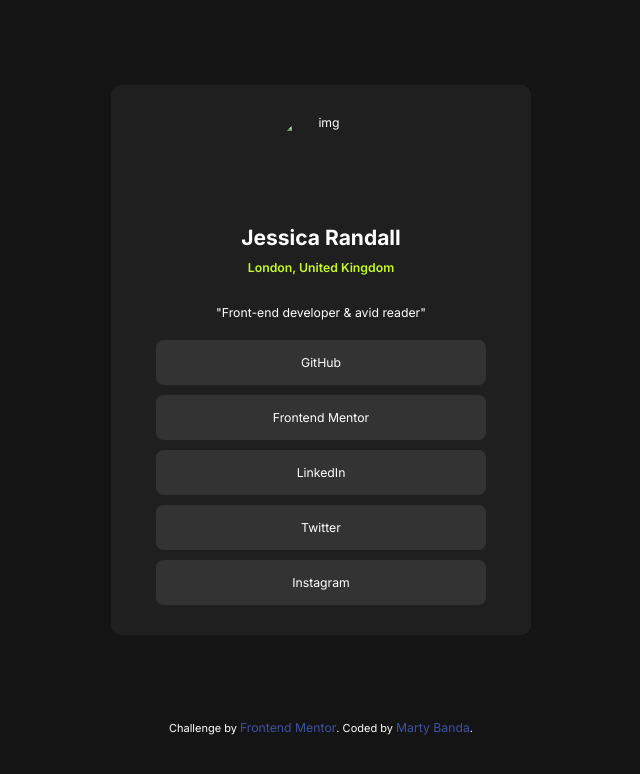
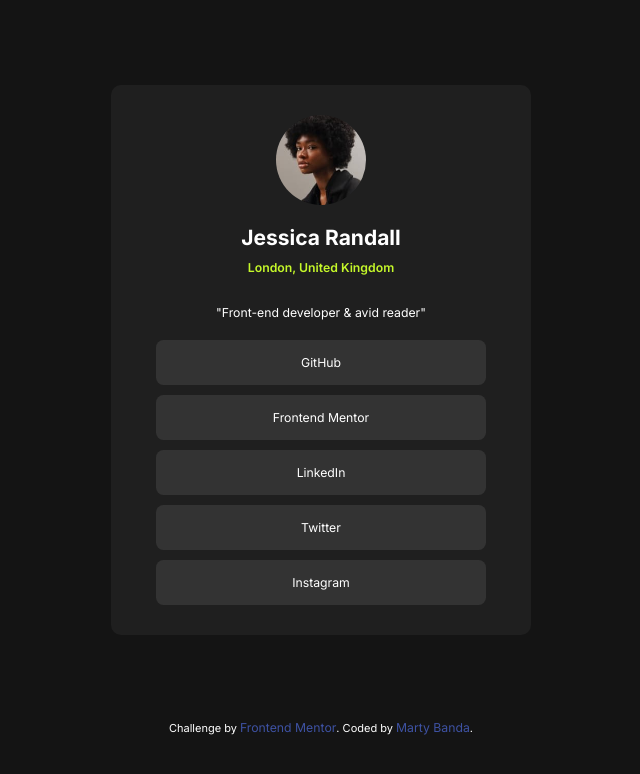
Before and after one commit to UnexplainableNo47/Social-Panel, a plain HTML site: page index.html in a window 1280 px wide. Shown: the whole page, without its empty margins (319-959 px from the left). Drawn offline with Linux system fonts and the light colour scheme; the site is published under a folder, as on GitHub Pages, so addresses that start at the root find nothing.

Commit message:
Update index.html

```diff
--- a/index.html
+++ b/index.html
@@ -14,7 +14,7 @@
 <body>
     <div role="main" class="container">
         <div class="main-panel">
-            <img class="avatar" src="/avatar-jessica.jpeg" alt="img">
+            <img class="avatar" src="avatar-jessica.jpeg" alt="img">
             <p class="h1" style="margin-bottom: 10px;">Jessica Randall</p>
             <p class="h3" style="margin-bottom: 30px;">London, United Kingdom</p>
             <p style="margin-bottom: 20px;">"Front-end developer & avid reader"</p>
```
